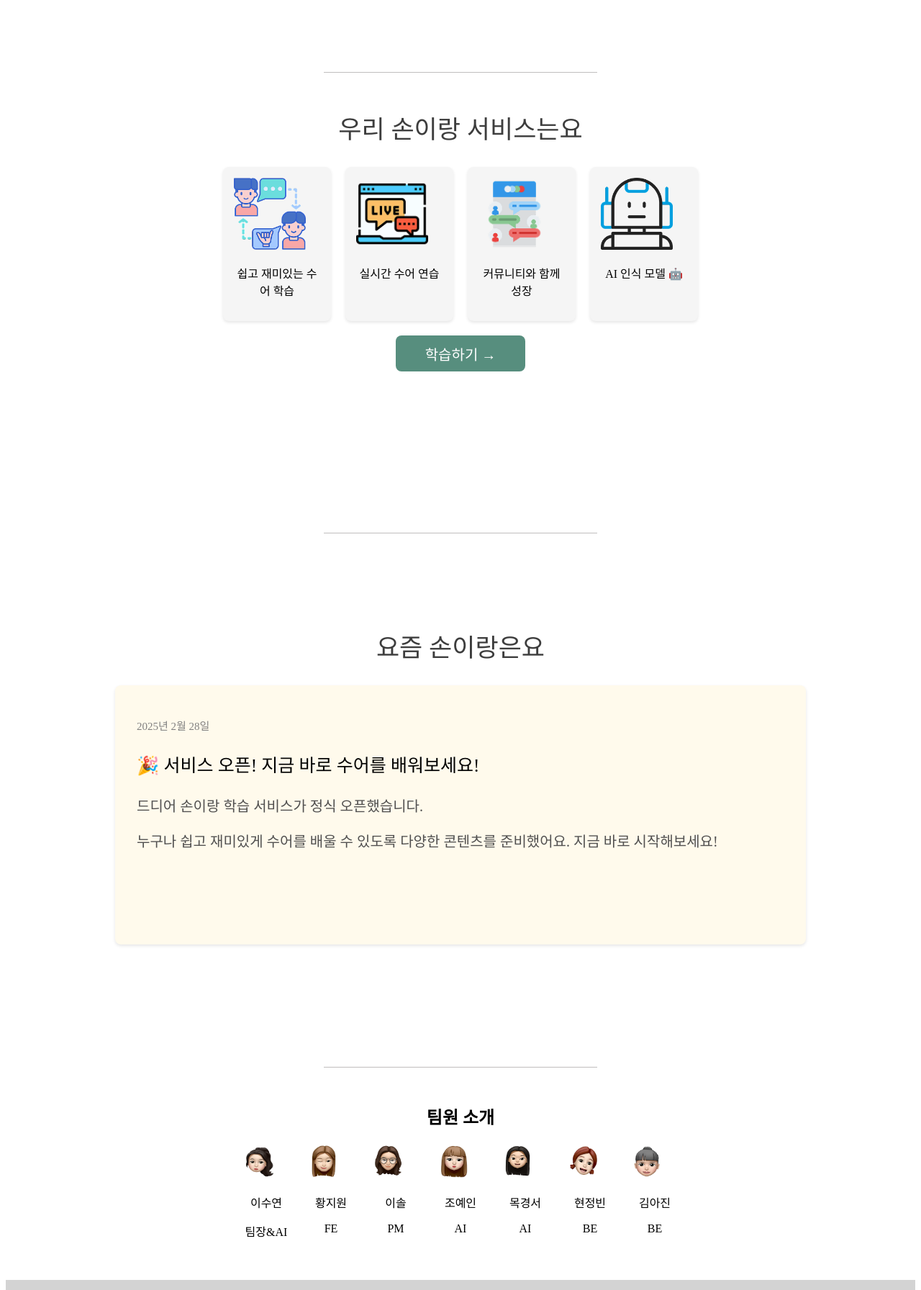
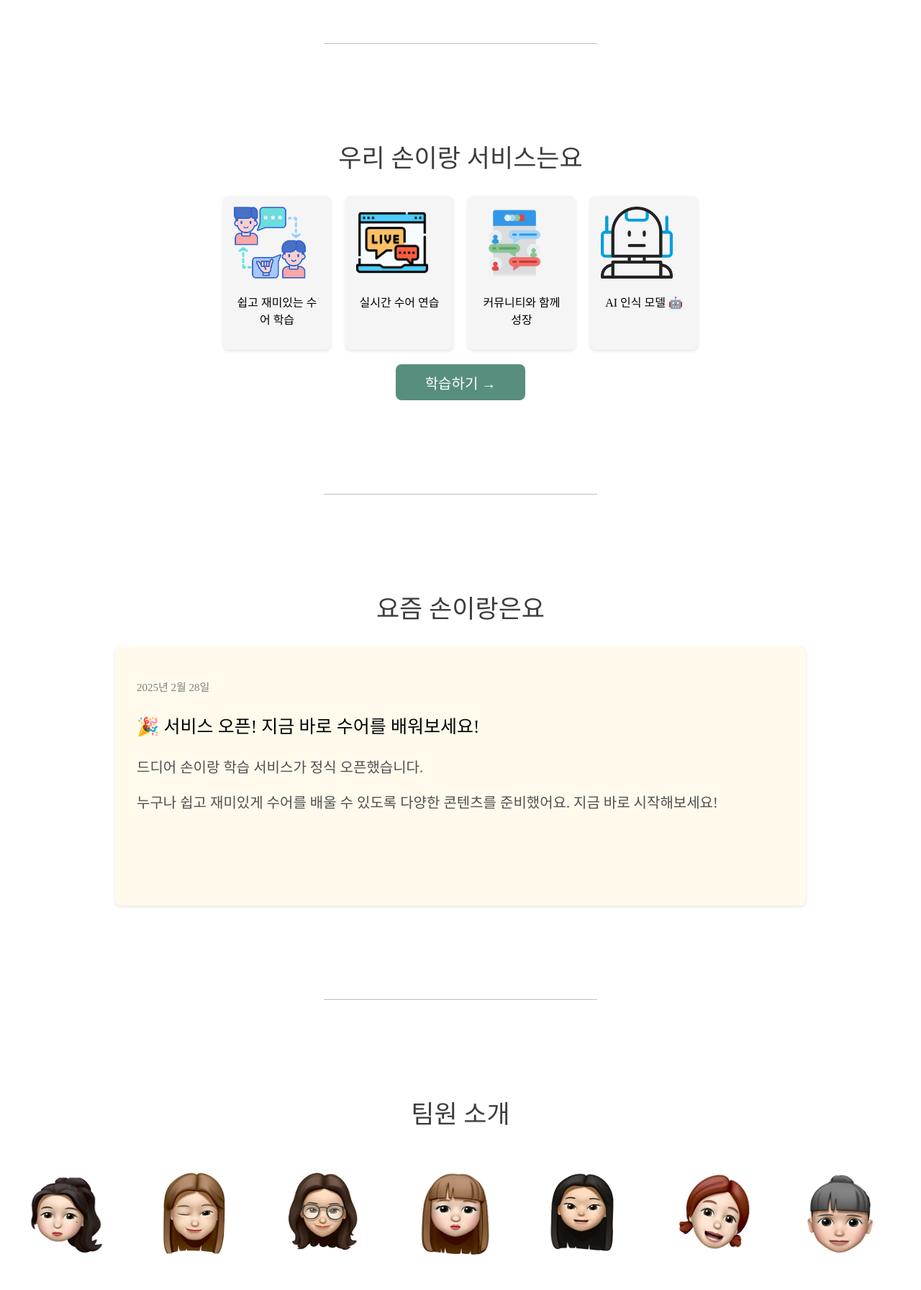
Before and after one commit to GDG-SignED/front, a React (Vite) app: page / in a window 1280 px wide. Shown: the part 572-2364 px from the top of the page at 72% size. Built offline with nearby package versions, Linux system fonts and the light colour scheme; a web font is replaced by a local one.

Commit message:
Feat #8: 홈화면 팀원소개 섹션 수정

```diff
--- a/src/components/homepage/ServiceIntro.css
+++ b/src/components/homepage/ServiceIntro.css
@@ -1,12 +1,12 @@
 .service-intro {
   text-align: center;
   position: relative;
-  height: 600px;
-  padding: 40px 0;
+  padding-bottom: 80px;
   font-family: 'IBM-Plex-Sans-KR';
 }
 
 .service-text {
+  padding-top: 80px;
   font-size: 35px;
   color: #3D3D3D;
   margin-bottom: 30px;
--- a/src/components/homepage/ServiceIntro.jsx
+++ b/src/components/homepage/ServiceIntro.jsx
@@ -17,9 +17,7 @@ const ServiceIntro = () => {
     <section className="service-intro">
       <hr/>
 
-      <div className="service-text">
-        우리 손이랑 서비스는요
-      </div>
+      <p className="service-text">우리 손이랑 서비스는요</p>
 
       <div className="service-list">
         <div className="service-card">
--- a/src/components/homepage/TeamSection.css
+++ b/src/components/homepage/TeamSection.css
@@ -1,15 +1,34 @@
 .team-section {
   text-align: center;
-  padding: 40px 0;
+  padding-bottom: 80px;
   font-family: 'IBM-Plex-Sans-KR';
+}
+
+.team-title{
+  padding-top: 80px;
+  font-size: 35px;
+  color: #3D3D3D;
+  margin-bottom: 50px;
 }
 
 .team-list {
   display: flex;
   justify-content: center;
-  gap: 20px;
+  height: 300px;
+  gap: 30px;
 }
 
 .team-member img {
-  width: 50px;
+  width: 130px;
+  height: 130px;
 }
+
+.team-name {
+  color: #333333;
+  font-size: 30px;
+}
+
+.team-role {
+  color: #797979;
+  font-size: 15px;
+}
--- a/src/components/homepage/TeamSection.jsx
+++ b/src/components/homepage/TeamSection.jsx
@@ -21,16 +21,18 @@ const TeamSection = () => {
   return (
     <section className="team-section">
       <hr/>
-      <h2>팀원 소개</h2>
+      <p className="team-title">팀원 소개</p>
+
       <div className="team-list">
         {teamMembers.map((member, index) => (
           <div key={index} className="team-member">
             <img src={member.avatar} alt={member.name} />
-            <p className="name">{member.name}</p>
-            <p className="role">{member.role}</p>
+            <p className="team-name">{member.name}</p>
+            <p className="team-role">{member.role}</p>
           </div>
         ))}
       </div>
+
     </section>
   );
 };
```
